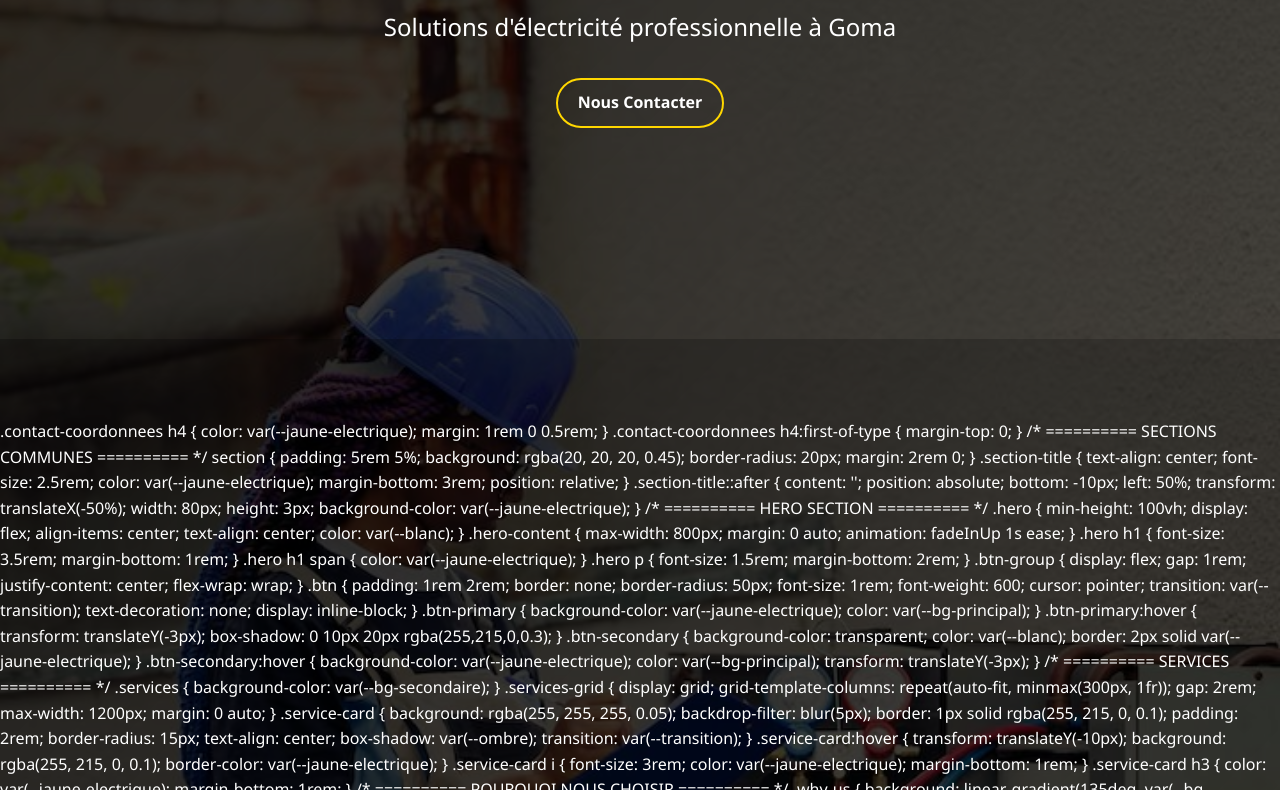
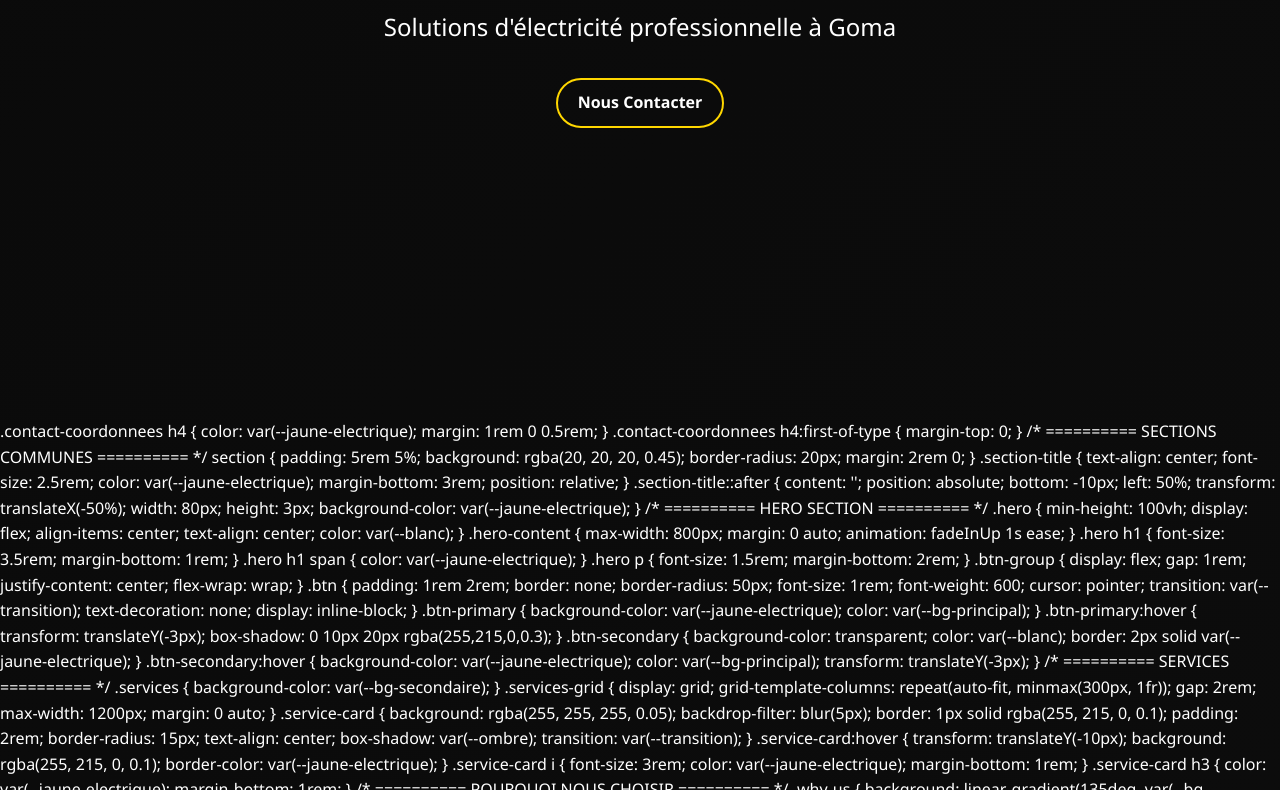
Before and after one commit to olinabanji25/VOLTEDGE-SARL, a plain HTML site: page index.html in a window 1280 px wide. Shown: the part 461-1251 px from the top of the page. Drawn offline with Linux system fonts and the light colour scheme.

Commit message:
Add .nojekyll and fix background image

```diff
--- a/index.html
+++ b/index.html
@@ -34,12 +34,8 @@
             font-family: 'Segoe UI', Tahoma, Geneva, Verdana, sans-serif;
             line-height: 1.6;
             color: var(--texte-clair);
-            background-color: var(--bg-principal);
+            background: linear-gradient(135deg, #0a0a0a 0%, #1a1a1a 100%);
             overflow-x: hidden;
-            background-image: linear-gradient(135deg, rgba(0,0,0,0.85), rgba(0,0,0,0.7)), url('accueil/WhatsApp%20Image%202026-03-05%20at%2019.10.35.jpeg');
-            background-size: cover;
-            background-attachment: fixed;
-            background-position: center;
         }
 
         /* ========== ANIMATIONS ========== */
```
Also changed, not shown: 1 other file.
